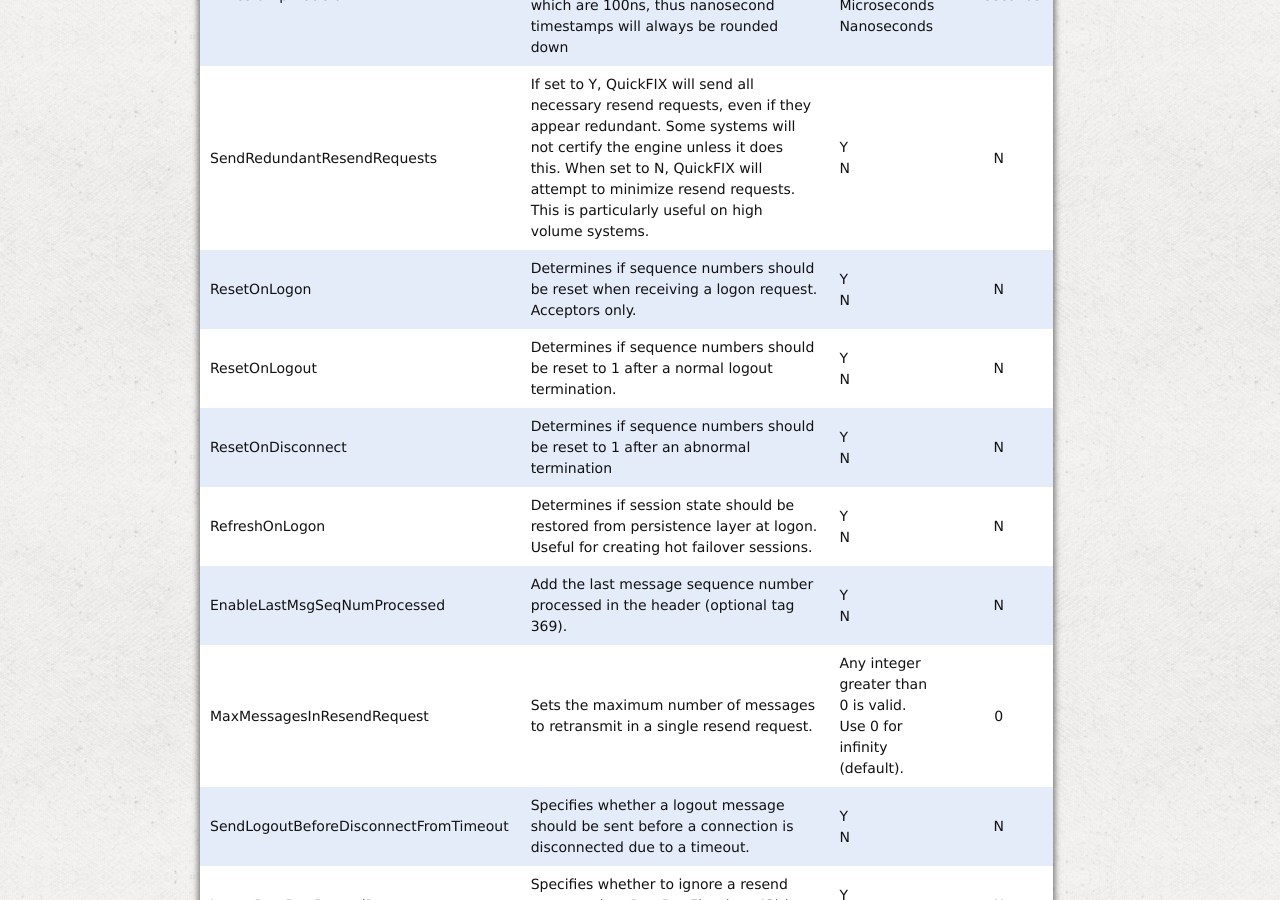
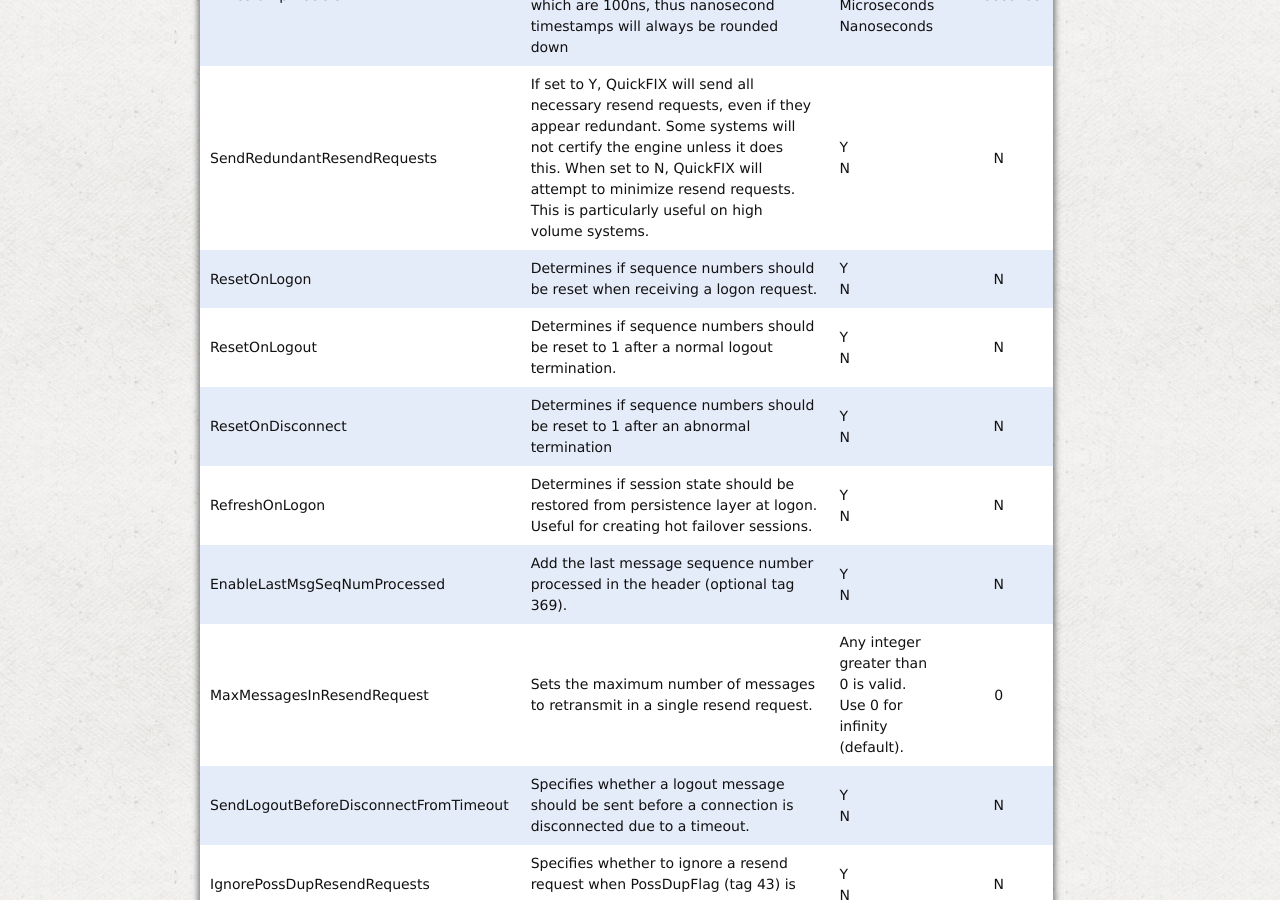
Before and after one commit to connamara/quickfixn, a Jekyll site: the page built from tutorial/configuration.md, in a window 1280 px wide and 900 px high, scrolled down 3743 px. Built offline with Jekyll 4.4.1, drawn with Linux system fonts in a browser that asks for light colours.

Commit message:
ResetOnLogon is NOT "acceptors only"!

```diff
--- a/tutorial/configuration.md
+++ b/tutorial/configuration.md
@@ -225,7 +225,7 @@ QuickFIX Settings
 
   <tr>
     <td class='setting'>ResetOnLogon</td>
-    <td class='description'>Determines if sequence numbers should be reset when receiving a logon request. Acceptors only.</td>
+    <td class='description'>Determines if sequence numbers should be reset when receiving a logon request.</td>
     <td class='valid'>
       <div>Y</div>
       <div>N</div>
```
